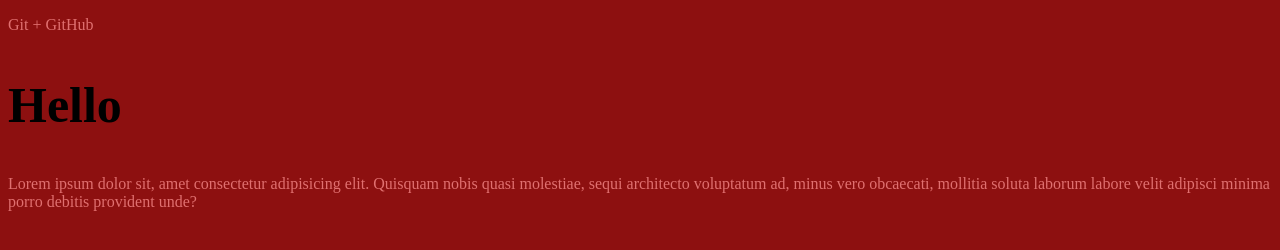
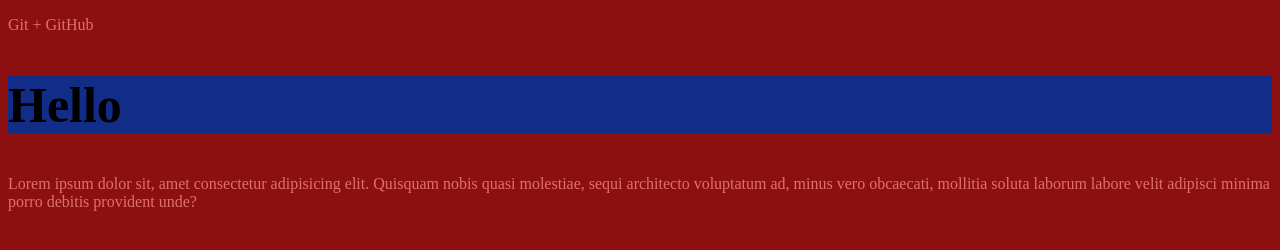
Before and after one commit to LiliMirz/gittest, a plain HTML site: page index.html in a window 1280 px wide. Drawn offline with Linux system fonts and the light colour scheme.

Commit message:
background

```diff
--- a/css/main.css
+++ b/css/main.css
@@ -6,4 +6,5 @@ p {
 }
 h2 {
   font-size: 50px;
+  background: rgb(17, 45, 136);
 }
```
